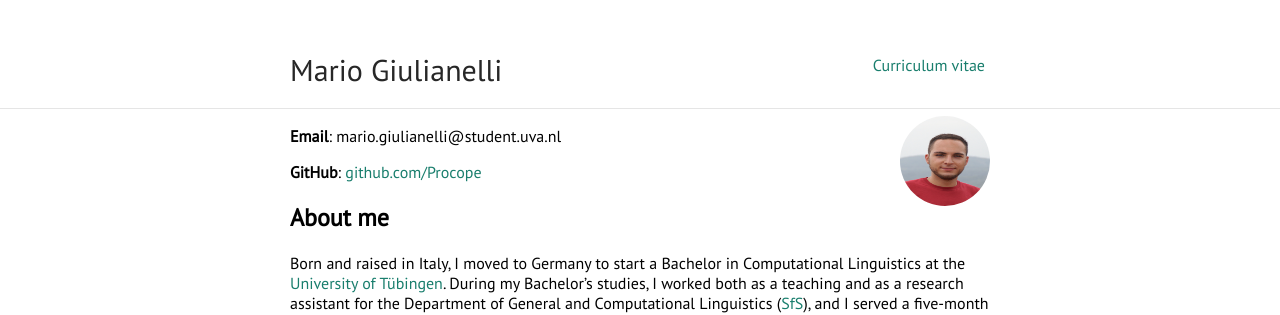
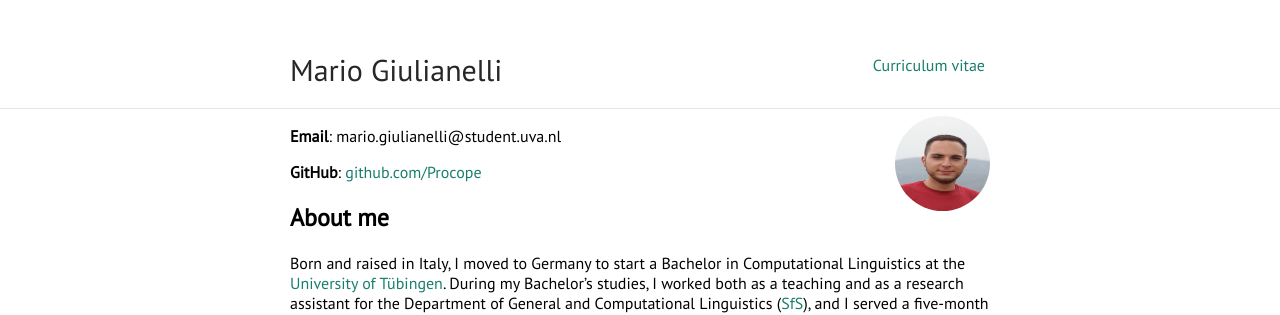
Before and after one commit to glnmario/glnmario.github.io, a Jekyll site: the page built from index.md, in a window 1280 px wide. Shown: the top 315 px of the page. Built offline with Jekyll 4.4.1, drawn with Linux system fonts in a browser that asks for light colours.

Commit message:
Update vars.scss

```diff
--- a/_sass/vars.scss
+++ b/_sass/vars.scss
@@ -3,7 +3,7 @@
  */
 
 $accent: #197E6D;
-$image-size: 90px;
+$image-size: 95px;
 
 /*
  * Build Variables, don't touch
```
